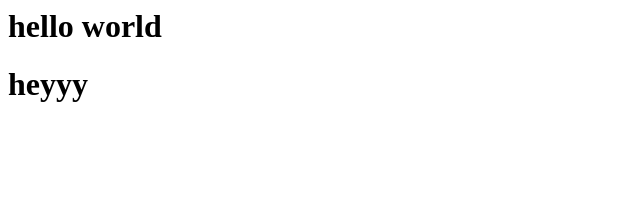
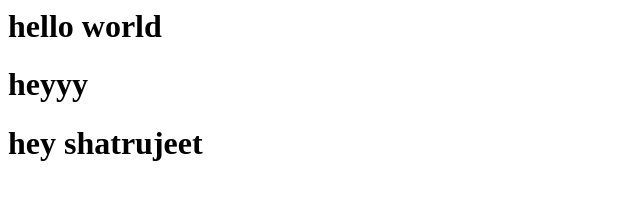
Before and after one commit to shatrujeetsingh123/localrepogithub, a plain HTML site: page index.html in a window 1280 px wide. Shown: the whole page, without its empty margins (0-640 px from the left). Drawn offline with Linux system fonts and the light colour scheme.

Commit message:
added hey shatrujeet

```diff
--- a/index.html
+++ b/index.html
@@ -1,2 +1,3 @@
 <h1>hello world</h1>
 <h1>heyyy</h1>
+<h1>hey shatrujeet</h1>
```
